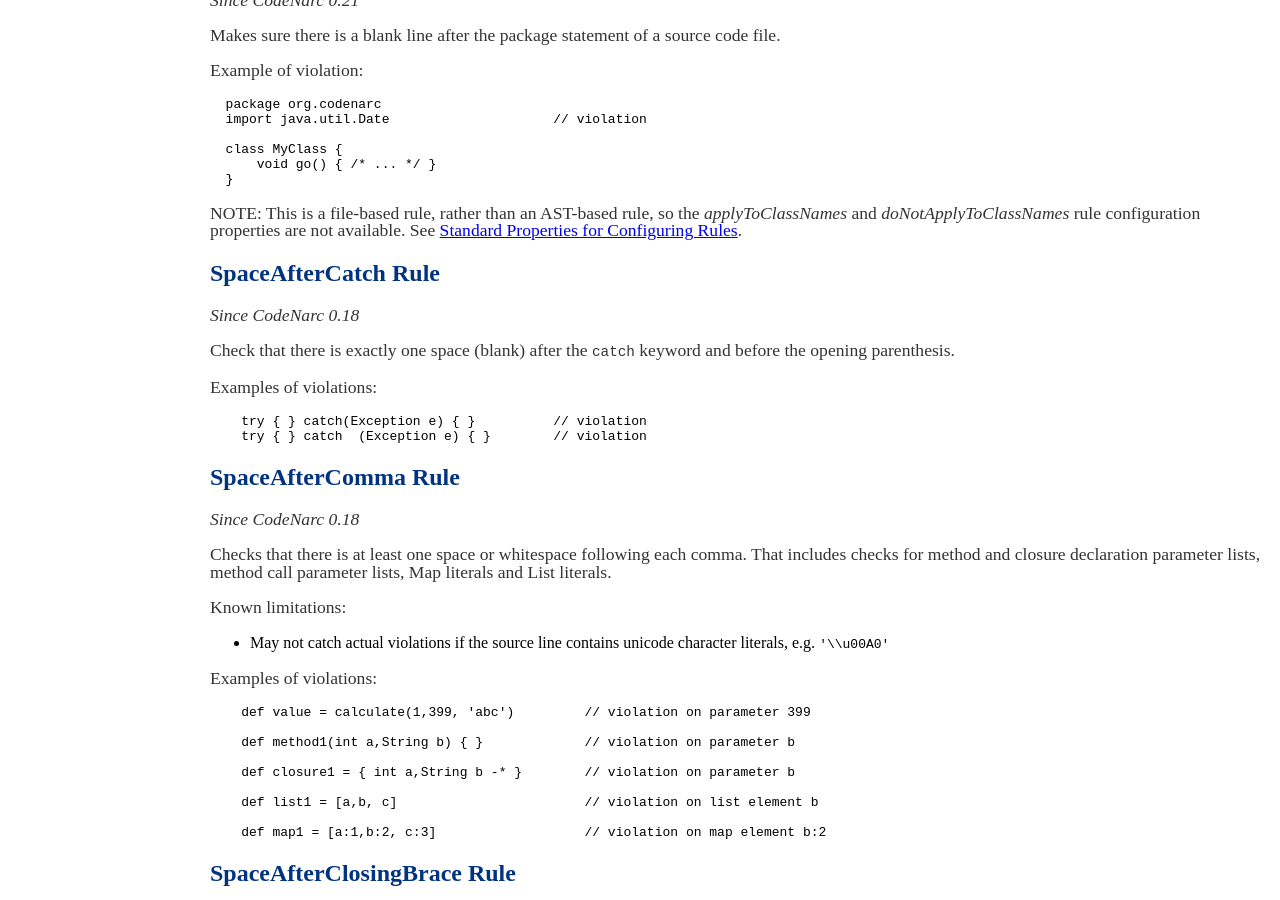
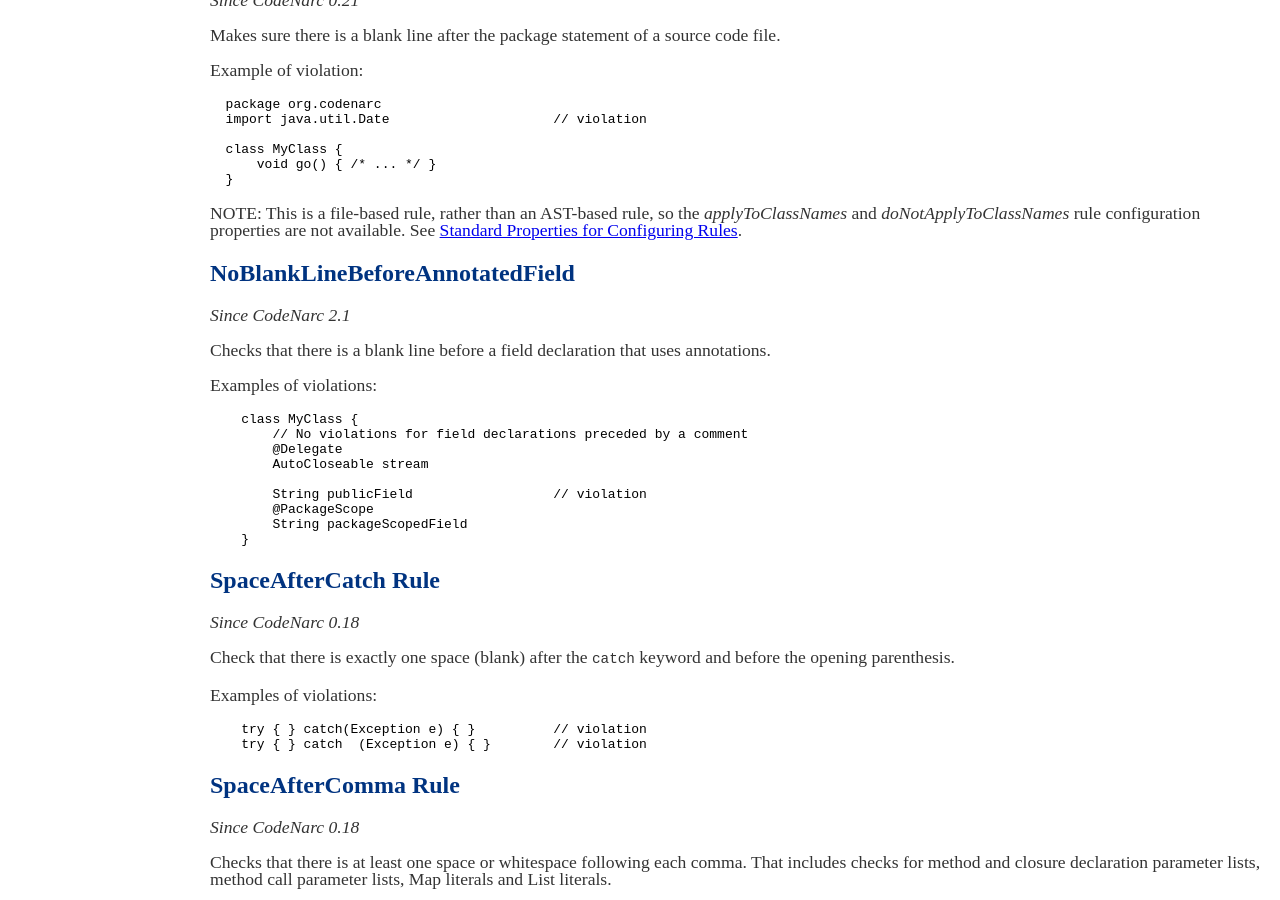
Before and after one commit to CodeNarc/CodeNarc, a Jekyll site: the page built from codenarc-rules-formatting.md, in a window 1280 px wide and 900 px high, scrolled down 7592 px. Built offline with Jekyll 4.4.1, drawn with Linux system fonts in a browser that asks for light colours.

Commit message:
Add NoBlankLineBeforeAnnotatedField rule.
Fixes #582.

````diff
--- a/codenarc-rules-formatting.md
+++ b/codenarc-rules-formatting.md
@@ -504,6 +504,24 @@ NOTE: This is a file-based rule, rather than an AST-based rule, so the *applyToC
 *doNotApplyToClassNames* rule configuration properties are not available. See
 [Standard Properties for Configuring Rules](./codenarc-configuring-rules.html#standard-properties-for-configuring-rules).
 
+## NoBlankLineBeforeAnnotatedField
+
+*Since CodeNarc 2.1*
+
+Checks that there is a blank line before a field declaration that uses annotations.
+
+Examples of violations:
+```
+    class MyClass {
+        // No violations for field declarations preceded by a comment
+        @Delegate
+        AutoCloseable stream
+
+        String publicField                  // violation
+        @PackageScope
+        String packageScopedField
+    }
+```
 
 ## SpaceAfterCatch Rule
 
````
